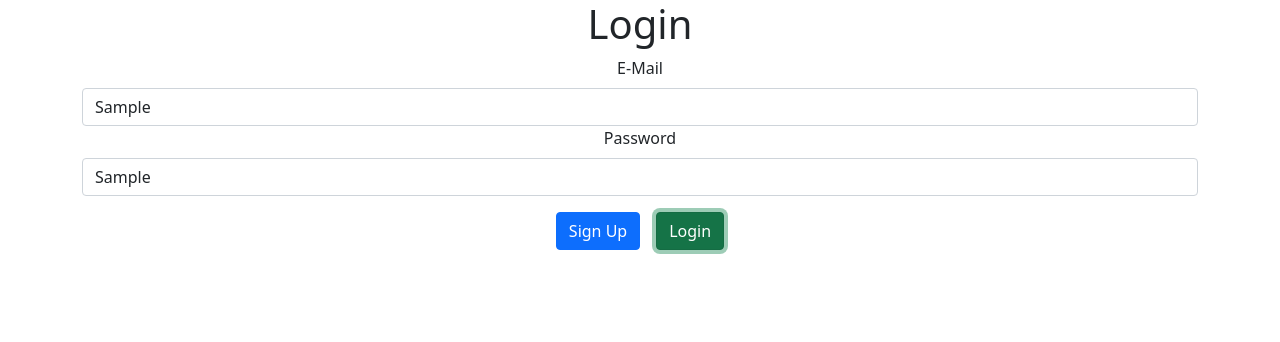
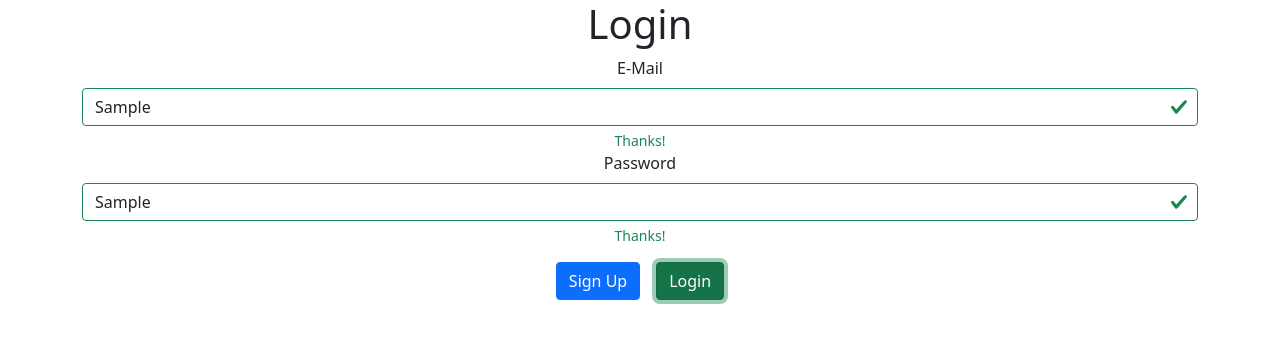
Before and after one commit to robinkelsickii/fishing-hooks, a React (Create React App) app: page /Login in a window 1280 px wide. Both pictures are taken after typing "Sample", "Sample" into the empty fields and a click on the button "Login". Shown: the top 342 px of the page. Built offline with nearby package versions, Linux system fonts and the light colour scheme; no server answers.

Commit message:
finished as much as I can don't have access to API anymore

```diff
--- a/src/App.js
+++ b/src/App.js
@@ -1,14 +1,9 @@
 import React, { useEffect, useState } from 'react';
-import {
-  BrowserRouter as Router,
-  Switch,
-  Route,
-  Link
-} from "react-router-dom";
+import { BrowserRouter as Router, Switch, Route } from "react-router-dom";
 import SignUp from './Components/SignUp';
-import './index.css'
 import LoginPage from './Components/LoginPage';
 import Dashboard from './Components/Dashboard';
+import './index.css'
 
 export default function App() {
   const [token, setToken] = useState('')
@@ -31,11 +26,6 @@ export default function App() {
         <Route exact path='/Dashboard'><Dashboard token={token} setToken={setToken} /></Route>
         <Route exact path='/Login'><LoginPage token={token} setToken={setToken} /></Route>
       </Switch>
-
-
-
-
-
     </Router>
   );
 }
--- a/src/Components/DashBoard.js
+++ b/src/Components/DashBoard.js
@@ -1,19 +1,19 @@
-import axios from "axios";
+// import axios from "axios";
 import React from "react";
 import { Col, Container, Row } from "react-bootstrap";
 import { Route } from "react-router";
 
 export default function Dashboard() {
 
-    axios.get('https://port-3000-aincbootcampapi-ianrios529550.codeanyapp.com/api/auth/user'), {
+    // axios.get('https://port-3000-aincbootcampapi-ianrios529550.codeanyapp.com/api/auth/user'), {
 
-    }
-    .then(function (response) {
-      console.log(response);
-    })
-    .catch(function (error) {
-      console.log(error);
-    })
+    // }
+    // .then(function (response) {
+    //   console.log(response);
+    // })
+    // .catch(function (error) {
+    //   console.log(error);
+    // })
 
     return (
         <Route>
--- a/src/Components/LoginPage.js
+++ b/src/Components/LoginPage.js
@@ -2,15 +2,14 @@ import React from "react";
 import axios from "axios";
 import { useState } from "react";
 import { Col, Container, Row, Form, Button } from "react-bootstrap";
-import { BrowserRouter as Router, Route } from "react-router-dom";
-import SignUp from "./SignUp";
-import Dashboard from "./Dashboard";
 import { useHistory } from "react-router";
 
 
 export default function LoginPage(props) {
 
     const [login, setLogin] = useState({});
+    const [validated, setValidated]= useState(false)
+    const noText = 'This field cannot be left empty'
     let history = useHistory()
 
     const handleChange = e => setLogin(prevState => {
@@ -26,7 +25,7 @@ export default function LoginPage(props) {
 
 
         // run axios call sending all the user data to log in
-        axios.post('https://port-3000-aincbootcampapi-ianrios529550.codeanyapp.com/api/auth/login', {
+        axios.post('https://aincbootcampapi-ianrios529550.codeanyapp.com/api/auth/login', {
             email: login.email,
             password: login.password
         })
@@ -42,6 +41,12 @@ export default function LoginPage(props) {
             .catch(function (error) {
                 console.log(error);
             });
+            const form = e.currentTarget;
+        if (form.checkValidity() === false) {
+            e.preventDefault();
+            e.stopPropagation();
+        }
+        setValidated(true);
 
     }
 
@@ -56,15 +61,19 @@ export default function LoginPage(props) {
             <Row>
                 <Col className='text-center'>
                     <h1>Login</h1>
-                    <Form onSubmit={handleSubmit}>
+                    <Form validated={validated} onSubmit={handleSubmit}>
                         <Form.Group onChange={handleChange} value={login.loginEmail || ""}>
                             <Form.Label>E-Mail</Form.Label>
-                            <Form.Control id='email' type="text" placeholder="example@website.com" />
+                            <Form.Control required id='email' type="text" placeholder="example@website.com" />
+                            <Form.Control.Feedback>Thanks!</Form.Control.Feedback>
+                            <Form.Control.Feedback type='invalid'>{noText}</Form.Control.Feedback>
                         </Form.Group>
 
                         <Form.Group onChange={handleChange} value={login.loginPassword || ""}>
                             <Form.Label>Password</Form.Label>
-                            <Form.Control id='password' type="text" placeholder="Create a password" />
+                            <Form.Control required id='password' type="text" placeholder="Create a password" />
+                            <Form.Control.Feedback>Thanks!</Form.Control.Feedback>
+                            <Form.Control.Feedback type='invalid'>{noText}</Form.Control.Feedback>
                         </Form.Group>
                         <Col className='d-flex justify-content-center'>
                             <Button type='button' className='btn btn-primary mt-3 me-3' onClick={signUpBtn}>Sign Up</Button>
--- a/src/Components/SignUp.js
+++ b/src/Components/SignUp.js
@@ -1,6 +1,6 @@
 import React from "react";
 import { Container, Row, Col, Form, Button } from "react-bootstrap";
-import { useState, useEffect } from "react";
+import { useState } from "react";
 import axios from "axios";
 import { useHistory } from "react-router";
 
@@ -25,7 +25,7 @@ export default function SignUp(props) {
         console.log('User Created')
         console.log(data)
         // run axios call sending all the user data
-        axios.post('https://port-3000-aincbootcampapi-ianrios529550.preview.codeanywhere.com//api/auth/register', {
+        axios.post('https://aincbootcampapi-ianrios529550.codeanyapp.com/api/auth/register', {
             name: data.firstName + " " + data.lastName,
             email: data.email,
             password: data.password,
```
